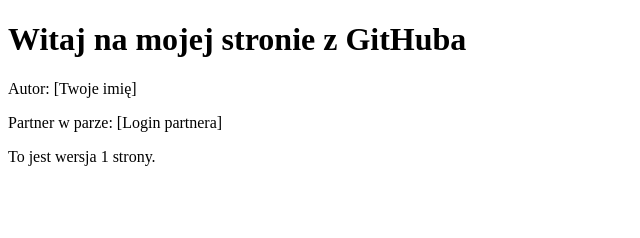
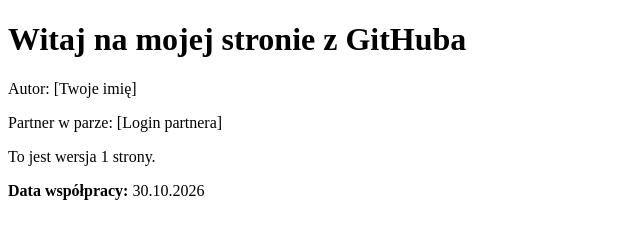
Before and after one commit to jroman232/jozef-matir-public, a plain HTML site: page index.html in a window 1280 px wide. Shown: the whole page, without its empty margins (0-640 px from the left). Drawn offline with Linux system fonts and the light colour scheme.

Commit message:
Add collaboration date to index.html

```diff
--- a/index.html
+++ b/index.html
@@ -10,5 +10,6 @@
   <p>Autor: [Twoje imię]</p>
   <p>Partner w parze: [Login partnera]</p>
   <p>To jest wersja 1 strony.</p>
+   <p><strong>Data współpracy:</strong> 30.10.2026</p>
 </body>
 </html>
```
